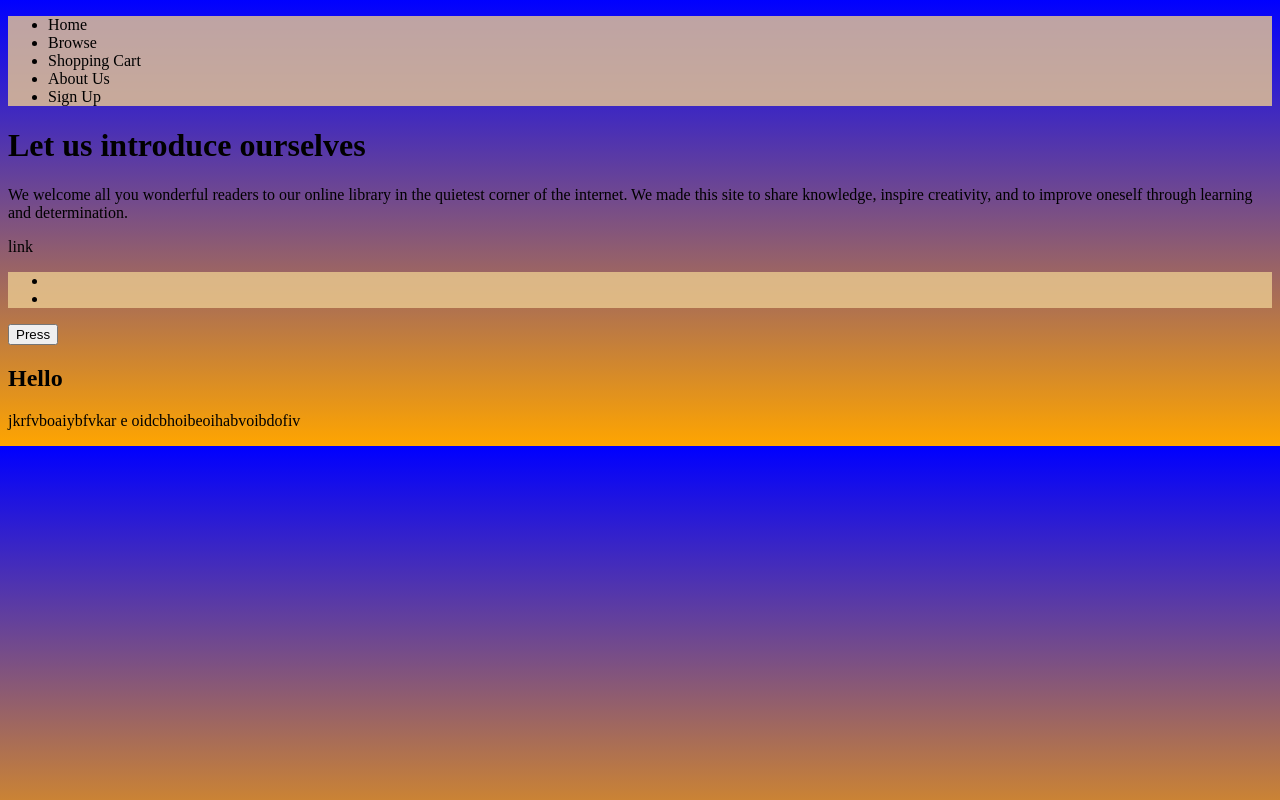
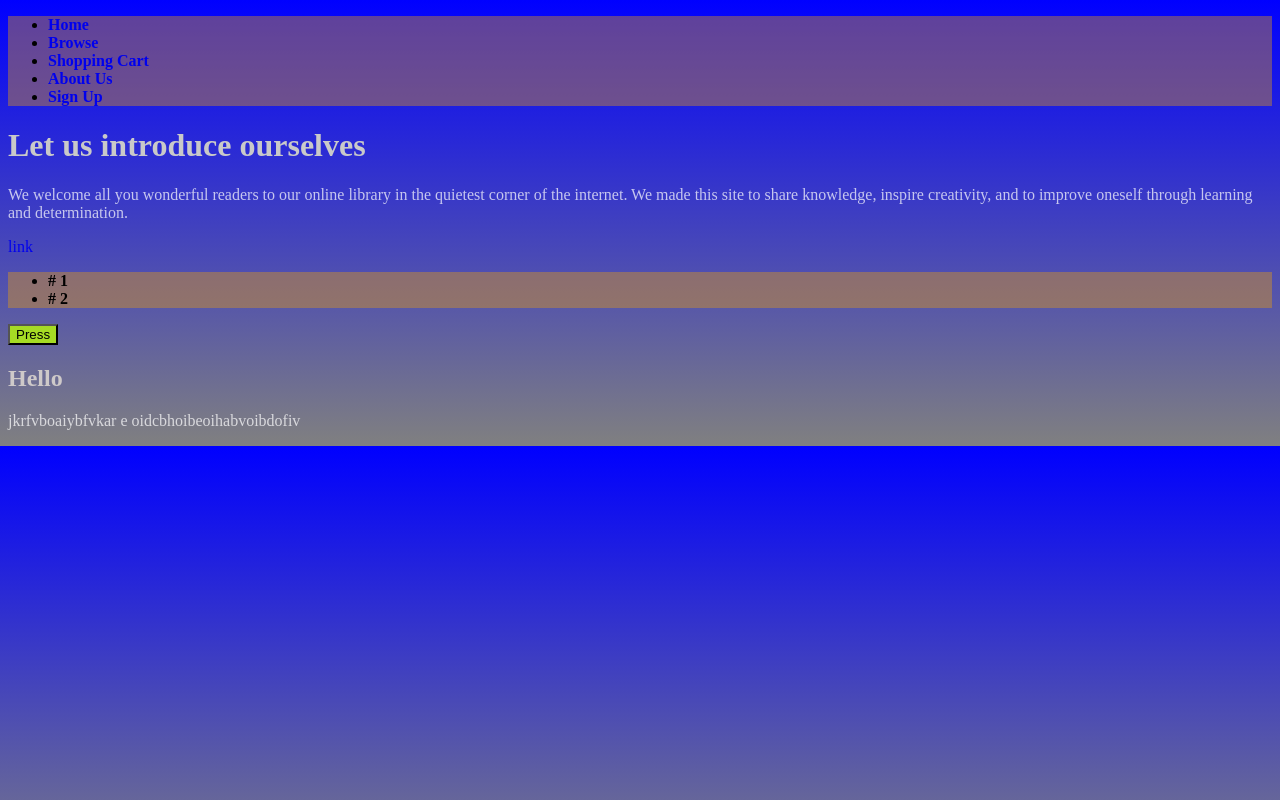
Before and after one commit to DiegoCarmona1/COMP001B.LectureActivity4, a plain HTML site: page index.html in a window 1280 px wide. Drawn offline with Linux system fonts and the light colour scheme.

Commit message:
added nav titles, background and text colors

```diff
--- a/index.html
+++ b/index.html
@@ -10,11 +10,11 @@
     <header>
         <nav>
             <ul>
-                <li href="index.html" target="_self">Home</li>
-                <li href="prodcuts.html" target="_self">Browse</li>
-                <li href="shopping-cart.html" target="_self">Shopping Cart</li>
-                <li href="about.html" target="_self">About Us</li>
-                <li href="sig-up.html" target="_self">Sign Up</li>
+                <li><a href="index.html" target="_self">Home</a></li>
+                <li> <a href="prodcuts.html" target="_self">Browse</a></li>
+                <li> <a href="shopping-cart.html" target="_self">Shopping Cart</a></li>
+                <li> <a href="about.html" target="_self">About Us</a></li>
+                <li> <a href="sig-up.html" target="_self">Sign Up</a></li>
             </ul>
         </nav>
     </header>
@@ -23,11 +23,11 @@
         <p>We welcome all you wonderful readers to our online library in the quietest corner of the internet. We made this site to share knowledge, inspire creativity, and to improve oneself through learning and determination.</p>
     </main>
     <aside>
-        <link rel="stylesheet" href="link.html">link
+        <a rel="stylesheet" href="link.html">link</a>
         <nav>
             <ul>
-                <li></li>
-                <li></li>
+                <li># 1</li>
+                <li># 2</li>
             </ul>
         </nav>
         <button>Press</button>
--- a/main.css
+++ b/main.css
@@ -1,6 +1,33 @@
 body {
-    background: linear-gradient(blue, orange);
+    background: linear-gradient(blue, gray);
 }
 nav {
-    background-color: rgb(235, 203, 144, .8);
+    background-color: rgba(231, 156, 17, 0.4);
+    color:black;
+    font-weight: bolder;
 }
+a {
+    text-decoration: none;
+}
+h1 {
+    color: rgb(201, 201, 201);
+}
+a:hover {
+    background-color: #3498db;
+    color: white;
+}
+p {
+
+    color:rgba(255, 255, 255, 0.712);
+}
+h2{
+    color: rgb(206, 201, 201);
+}
+button {
+    background-color: rgba(187, 255, 0, 0.774);
+    color:rgb(0, 0, 0);
+}
+button:hover {
+    background-color:rgb(13, 201, 214);
+    color: white;
+}
```
